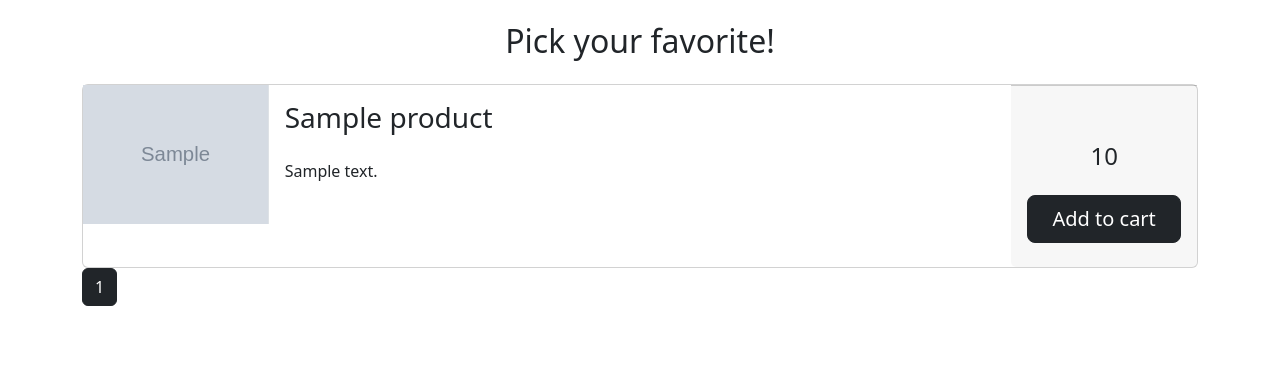
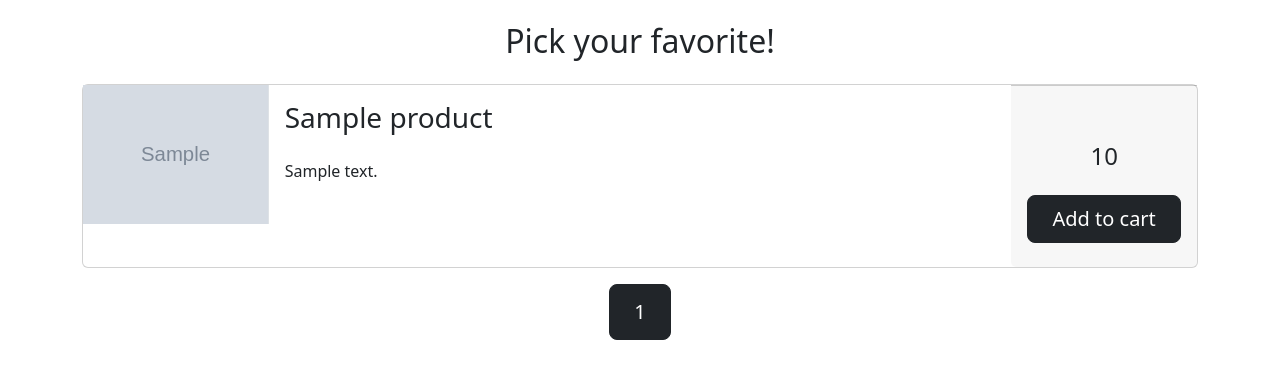
Before and after one commit to Bopster410/my_site_inf, a Flask app: page /catalog in a window 1280 px wide. Shown: the part 50-429 px from the top of the page. Run offline with Flask 3, Linux system fonts and the light colour scheme; tables that the repository leaves empty hold one stand-in row (values such as "Sample post"); grey boxes marked "Sample" are stand-in pictures.

Commit message:
added bootstrap to pagination

```diff
--- a/project/templates/catalog.html
+++ b/project/templates/catalog.html
@@ -26,12 +26,23 @@
             </div>
         {% endfor %}
     </div>
-    {% for page_num in products.iter_pages() %}
-        {% if page_num %}
-            <a class="btn btn-dark" href="{{ url_for('catalog', page=page_num) }}">{{ page_num }}</a>
-        {% else %}
-            ...
-        {% endif %}
-    {% endfor %}
+    <nav>
+        <ul class="pagination pagination-lg justify-content-center mt-3">
+            {% for page_num in products.iter_pages(left_edge=1, right_edge=1, left_current=1, right_current=1) %}
+                {% if products.page == page_num %}
+                    <li class="page-item active" aria-current="page">
+                {% else %}
+                    <li class="page-item">
+                {% endif %}
+
+                    {% if page_num %}
+                        <a class="page-link" href="{{ url_for('catalog', page=page_num) }}">{{ page_num }}</a>
+                    {% else %}
+                        <span style="font-weight: 700;"> . . . </span>
+                    {% endif %}
+                </li>
+            {% endfor %}
+        </ul>
+    </nav>
 </div>
 {% endblock %}
--- a/project/templates/template.html
+++ b/project/templates/template.html
@@ -12,6 +12,37 @@
             --navbar-height: 6vh;
             --carousel-height: calc(100vh - var(--navbar-height));
         }
+        .pagination {
+            --bs-link-color: #fff;
+            --bs-pagination-focus-box-shadow: 0 0 0 0.25rem rgba(60, 70, 73, .5);
+            --bs-pagination-bg: #424649;
+            --bs-pagination-hover-bg: #212529;
+            --bs-pagination-hover-color: #fff;
+            --bs-pagination-active-bg: var(--bs-pagination-hover-bg);
+            --bs-pagination-active-color: #fff;
+            --bs-pagination-active-border-color: var(--bs-pagination-hover-bg);
+            --bs-pagination-focus-bg: #16181a;
+            --bs-pagination-focus-color: #fff;
+            --bs-link-hover-color: #fff;
+        }
+
+        /* .pagination > li > a {
+            color: white;
+            background-color: #424649;
+        }
+
+        .pagination > li > a:focus,
+        .pagination > li > a:hover {
+            color: white;
+            background-color: #212529;
+        }
+
+        .pagination > li.active > a {
+            color: white;
+            background-color: #212529;
+            border-color: #000000;
+            border-radius: 2px;
+        } */
 
         .main_car_img {
             object-fit: cover;
```
